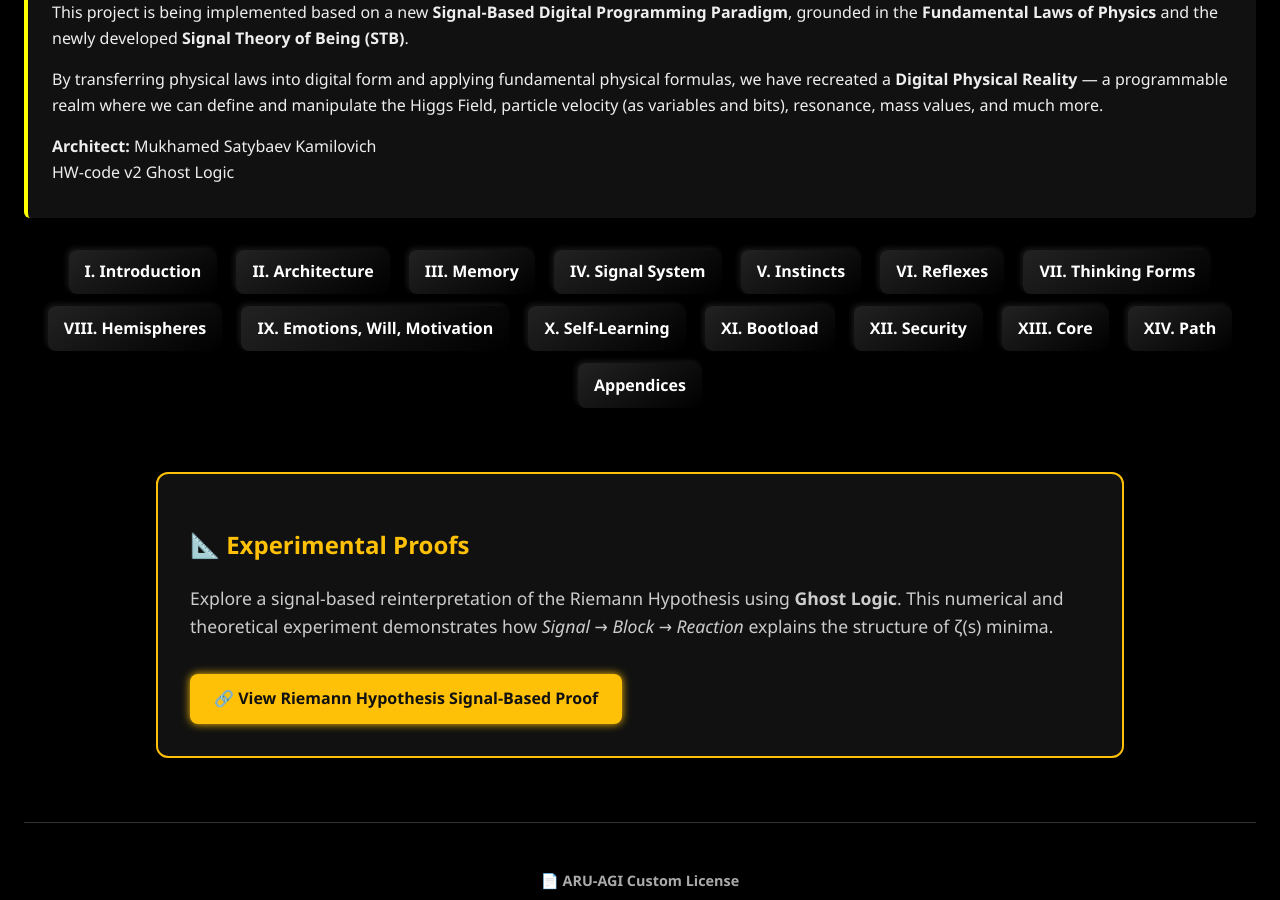
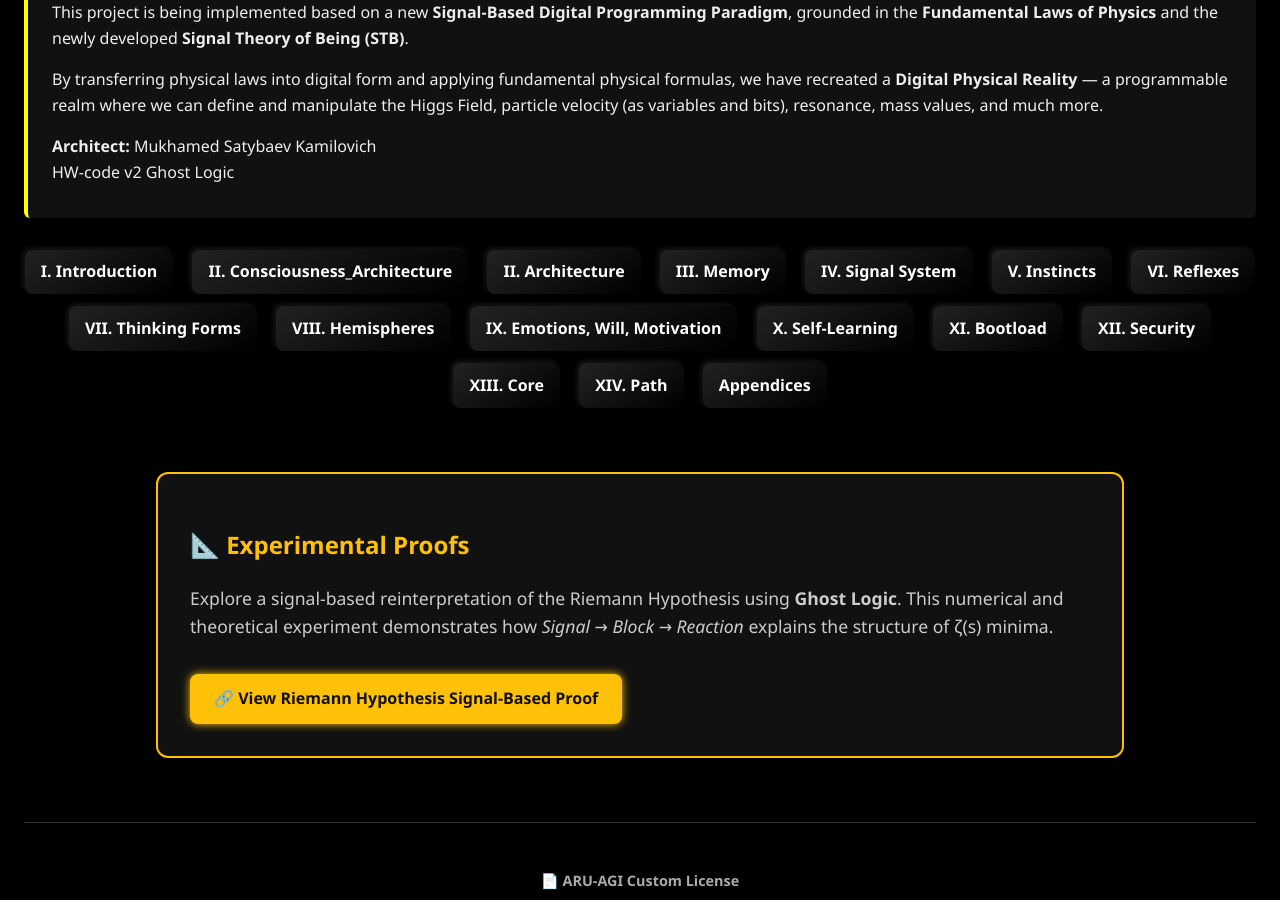
Before and after one commit to Mukhameds/ARU-AGI-Project, a Jekyll site: the page index.html, which Jekyll copies as it is, in a window 1280 px wide and 900 px high, scrolled down 521 px. Built offline with Jekyll 4.4.1, drawn with Linux system fonts in a browser that asks for light colours.

Commit message:
Update index.html

```diff
--- a/index.html
+++ b/index.html
@@ -83,7 +83,7 @@
 
 <nav>
   <a href="/ARU-AGI-Project/sections/I_Introduction.html">I. Introduction</a>
-
+  <a href="/ARU-AGI-Project/sections/II_Consciousness_Architecture.html">II. Consciousness_Architecture</a>
 
   <a href="sections/II_Consciousness_Architecture.md">II. Architecture</a>
   <a href="sections/III_ARU_Memory.md">III. Memory</a>
```
